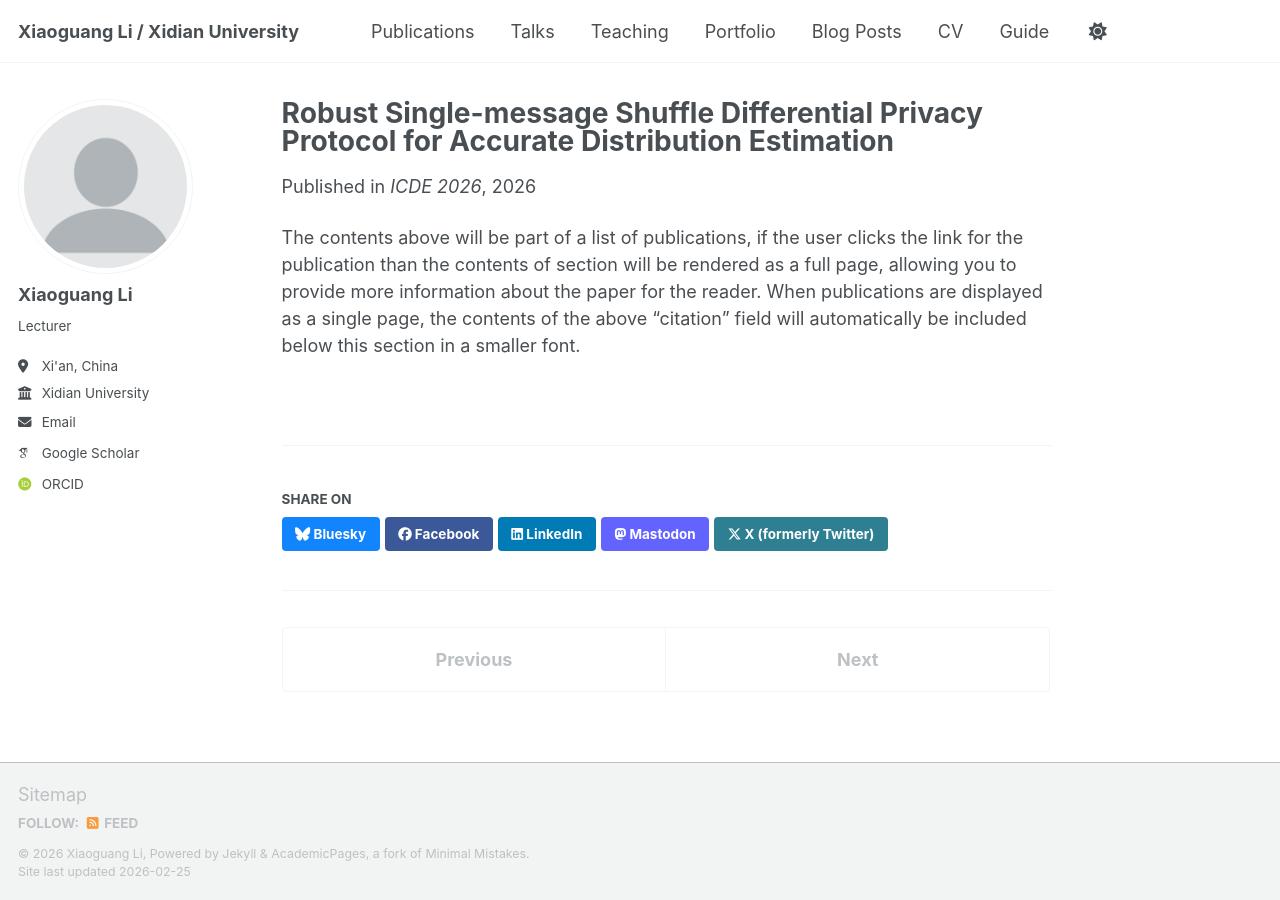
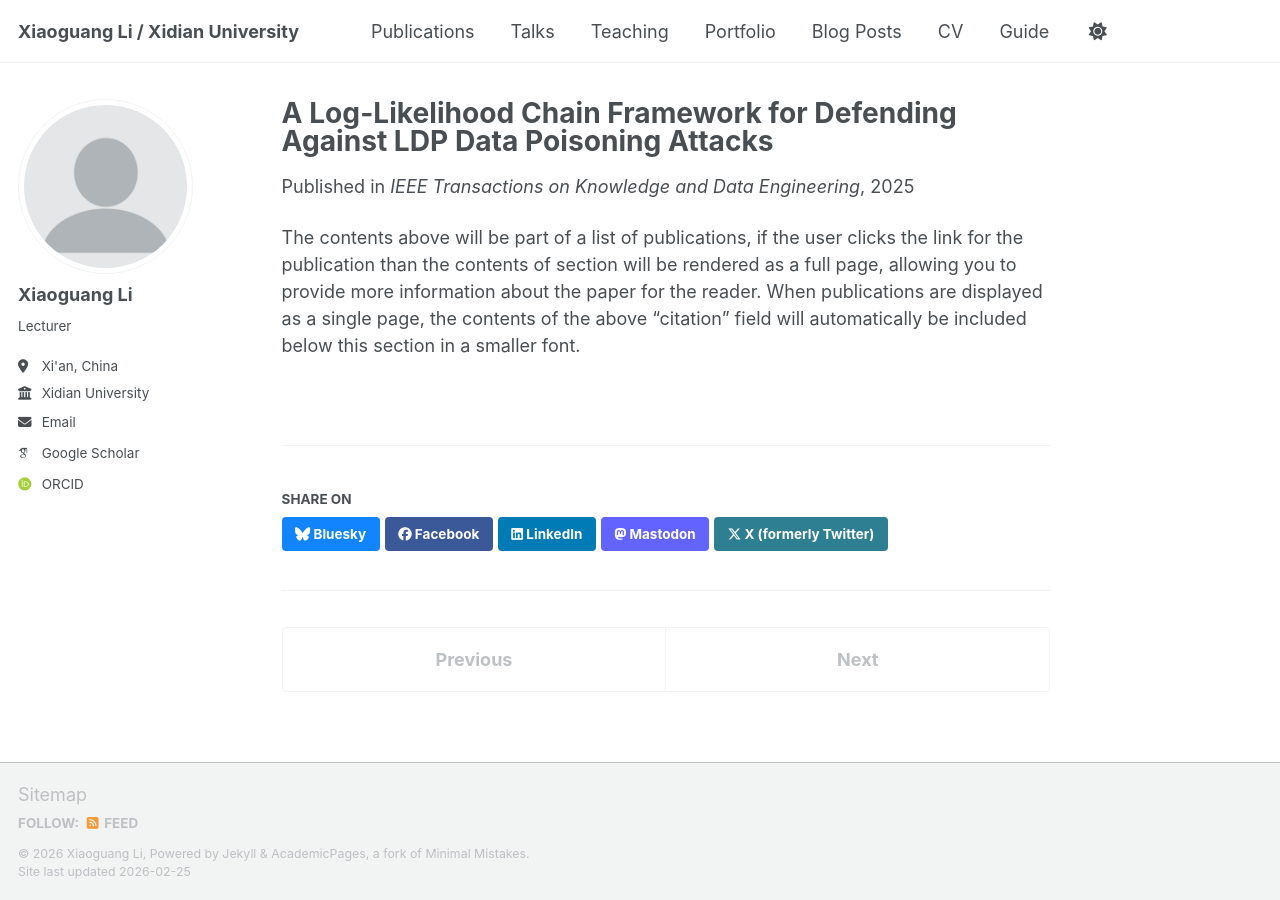
Before and after one commit to meliosem/meliosem.github.io, a Jekyll site: the page built from _publications/A-Log-Likelihood-Chain-Framework-for-Defending-Against-LDP-Data-Poisoning-Attacks.md, in a window 1280 px wide. Built offline with Jekyll 4.4.1, drawn with Linux system fonts in a browser that asks for light colours; some web fonts are replaced; a script bundle is joined from its source files by our own code; library files that are not in the unit come from our copies.

Commit message:
first commit

```diff
--- a/_publications/2026-02-24-paper-title-number-1.md
+++ b/_publications/A-Log-Likelihood-Chain-Framework-for-Defending-Against-LDP-Data-Poisoning-Attacks.md
@@ -1,13 +1,13 @@
 ---
-title: "Robust Single-message Shuffle Differential Privacy Protocol for Accurate Distribution Estimation"
+title: "A Log-Likelihood Chain Framework for Defending Against LDP Data Poisoning Attacks"
 collection: publications
 category: conferences
-permalink: /publication/2026-02-24-paper-1
+permalink: /publication/A-Log-Likelihood-Chain-Framework-for-Defending-Against-LDP-Data-Poisoning-Attacks
 # excerpt: 'This paper is about a robust and accurate single-message shuffler-based DP protocol for distribution estimation'
-date: 2026-02-24
-venue: 'ICDE 2026'
+date: 2025-12-31
+venue: 'IEEE Transactions on Knowledge and Data Engineering'
 # slidesurl: 'https://academicpages.github.io/files/slides1.pdf'
-paperurl: 'https://faculty.xidian.edu.cn/LIXIAOGUANG/en/lwcg/455283/content/303105.htm#lwcg'
+paperurl: 'https://ieeexplore.ieee.org/abstract/document/11271534'
 # bibtexurl: 'https://academicpages.github.io/files/bibtex1.bib'
 # citation: 'Your Name, You. (2009). &quot;Paper Title Number 1.&quot; <i>Journal 1</i>. 1(1).'
 ---
```
Also changed, not shown: _publications/Robust-Single-message-Shuffle-Differential-Privacy-Protocol-for-Accurate-Distribution-Estimation.md (renamed from _publications/2009-10-01-paper-title-number-1.md, +3 -3 lines), 1 other file.
